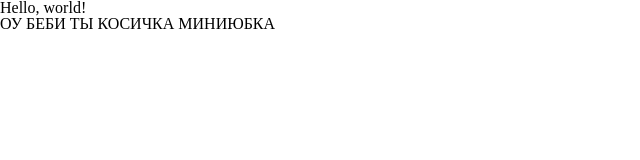
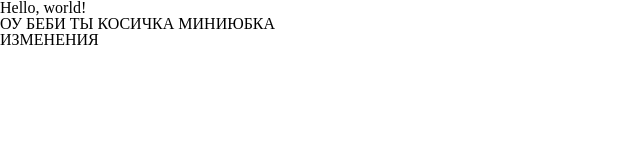
Before and after one commit to MrMiha/git-project, a plain HTML site: page index.html in a window 1280 px wide. Shown: the whole page, without its empty margins (0-640 px from the left). Drawn offline with nearby package versions, Linux system fonts and the light colour scheme.

Commit message:
+ Добавлена отличная строка + Добавлены два тега <p> + Уничтожены любые поползновения на офигенность данной страницы + Возлюблены страждующие
- Зафикшены баги, добавлены новые
- НЕ ЗНАЕТЕ КАК БЫСТРО ПОХУЛЕТЬ?

```diff
--- a/index.html
+++ b/index.html
@@ -20,6 +20,7 @@
   <body>
     <h1>Hello, world!</h1>
     <h2>ОУ БЕБИ ТЫ КОСИЧКА МИНИЮБКА</h2>
+    <p>ИЗМЕНЕНИЯ</p>
     <!-- jQuery (necessary for Bootstrap's JavaScript plugins) -->
     <script src="https://ajax.googleapis.com/ajax/libs/jquery/1.12.4/jquery.min.js"></script>
     <!-- Include all compiled plugins (below), or include individual files as needed -->
```
